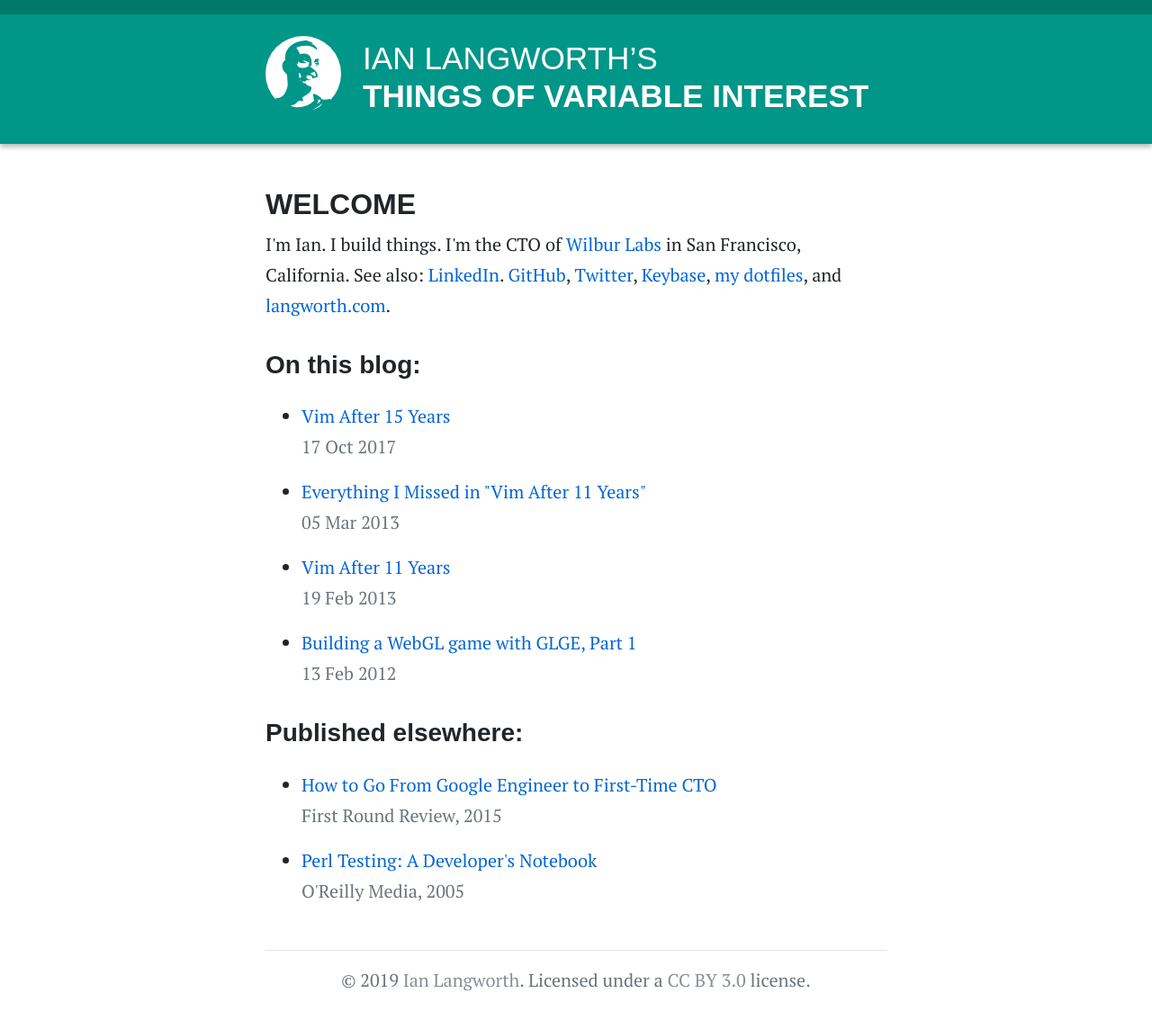
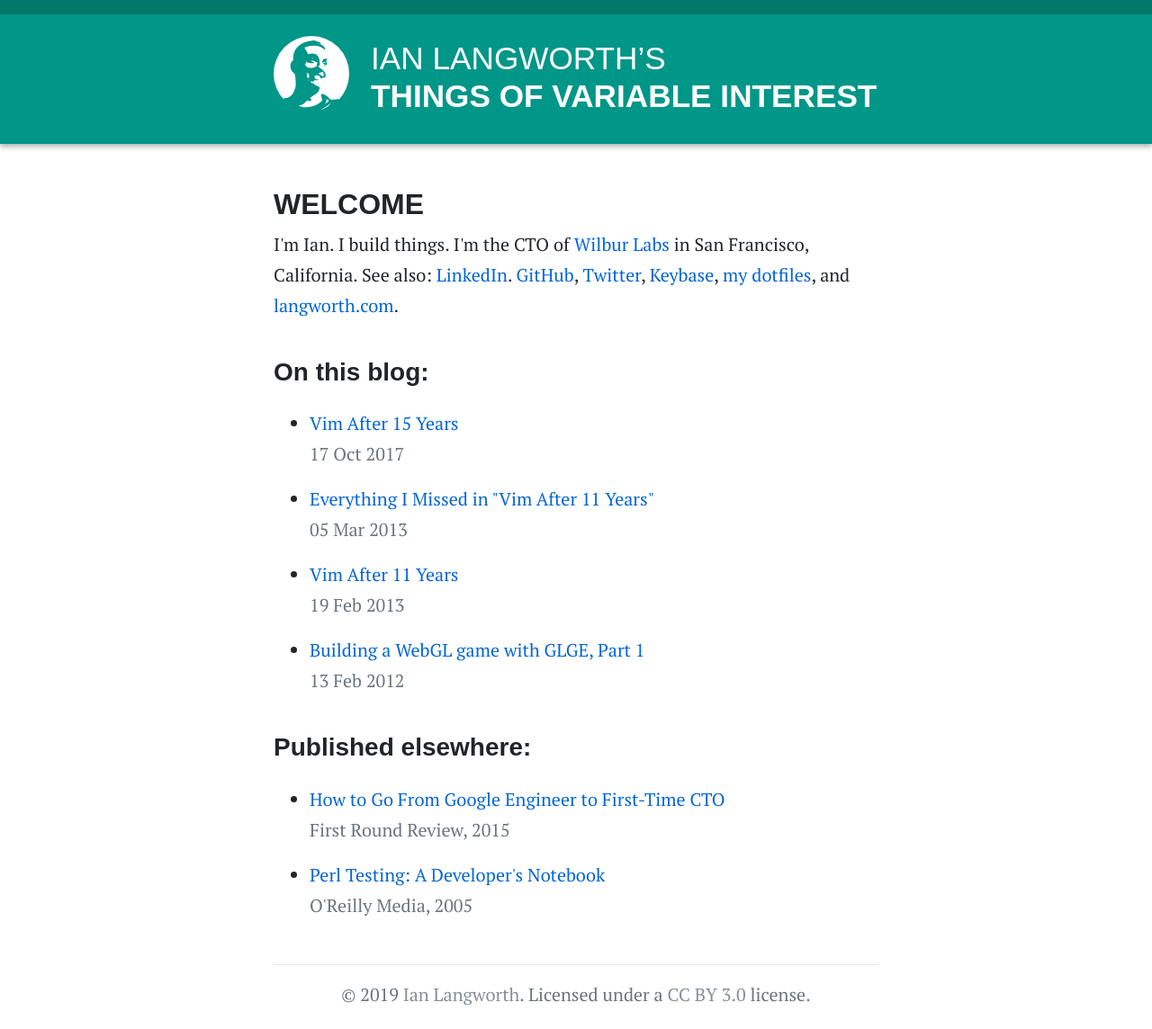
Before and after one commit to statico/statico.github.io, a Jekyll site: the page built from index.md, in a window 1280 px wide. Shown: the whole page at 90% size. Built offline with Jekyll 4.4.1, drawn with Linux system fonts in a browser that asks for light colours; some web fonts are replaced; comment, search, counter and statistics services are not loaded; before the commit the page ends 1123 px from its top, so only the background shows below that.

Commit message:
make style more like medium

```diff
--- a/_includes/style.css
+++ b/_includes/style.css
@@ -1,9 +1,18 @@
 body {
   color: #212529;
   font-family: 'PT Serif', serif;
-  font-size: 20px;
-  line-height: 34px;
+  font-size: 18px;
+  line-height: 1.7;
   border-top: 1rem solid #00796b;
+}
+
+.container {
+  max-width: 680px;
+  padding: 0 24px;
+}
+
+p {
+  margin-bottom: 1.3rem;
 }
 
 a {
@@ -145,6 +154,10 @@ footer a {
 }
 
 @media (min-width: 576px) {
+  .container {
+    max-width: 720px;
+  }
+
   .navbar h1 {
     font-size: 1.5rem;
   }
@@ -153,26 +166,24 @@ footer a {
     width: 64px;
     height: 64px;
   }
-
 }
 
 @media (min-width: 768px) {
+  body {
+    font-size: 20px;
+  }
+
   article h2,
   article h3,
   article h4 {
-    margin-top: 2rem;
+    margin-top: 2.5rem;
   }
 
   header img {
     width: 84px;
     height: 84px;
   }
-
 }
 
 @media (min-width: 992px) {
-  .container {
-    max-width: 720px;
-  }
-
 }
```
